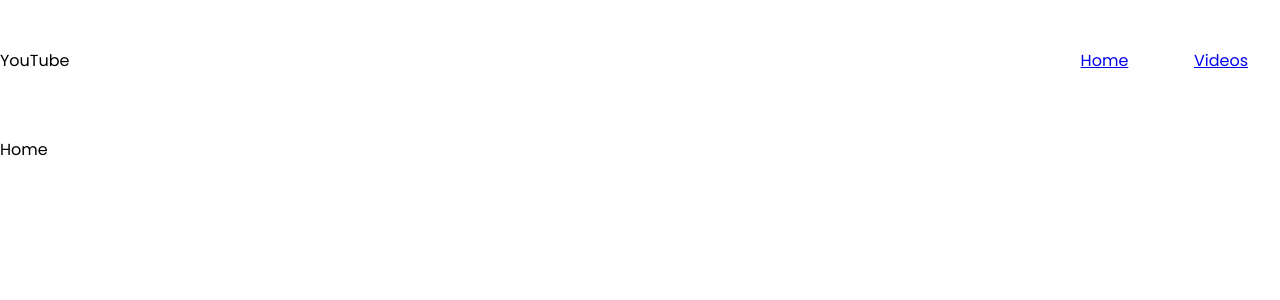
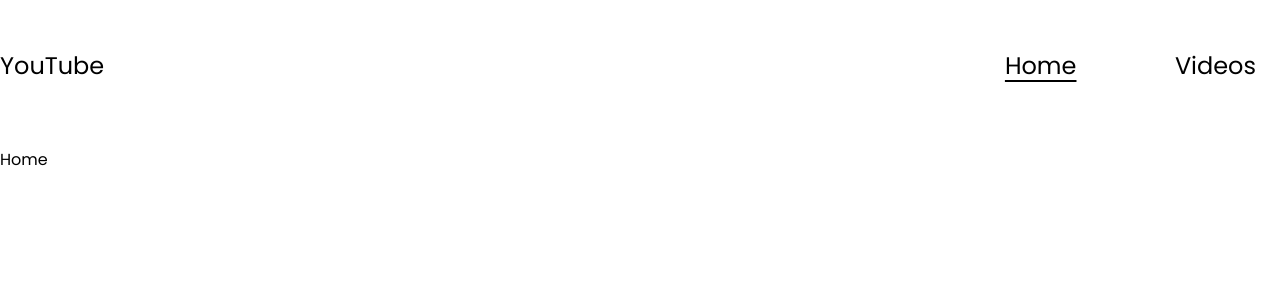
Before and after one commit to ccousill/DjangoReactYoutube, a React (Create React App) app in the folder client/: page / in a window 1280 px wide. Shown: the top 300 px of the page. Built offline with nearby package versions, Linux system fonts and the light colour scheme.

Commit message:
navbar css

```diff
--- a/client/src/components/UI/Navbar.js
+++ b/client/src/components/UI/Navbar.js
@@ -1,5 +1,5 @@
 import React from "react";
-import { Link } from "react-router-dom";
+import { NavLink } from "react-router-dom";
 function Navbar() {
   return (
     <header className="header">
@@ -7,8 +7,8 @@ function Navbar() {
 
       <nav>
         <ul>
-          <Link to="/" ><li>Home</li></Link>
-          <Link to="top50"> <li>Videos</li> </Link>
+          <NavLink exact to="/" className={({isActive})=>isActive ? "active-link" : "link"}><li>Home</li></NavLink>
+          <NavLink to="/top50" className={({isActive})=>isActive ? "active-link" : "link"}> <li>Videos</li> </NavLink>
         </ul>
       </nav>
 
--- a/client/src/css/navbar.css
+++ b/client/src/css/navbar.css
@@ -2,14 +2,43 @@
     display: flex;
     justify-content: space-between;
     align-items: center;
+    font-size: 1.5rem;
 }
 
 nav{
-    margin: 2em;
+    margin: 1em;
 }
 nav ul{
     display: flex;
     gap: 4.1em;
     list-style-type: none;
+}
 
+.link{
+    text-decoration: none;
+    color:black;
+    position: relative;
 }
+
+.link::before {
+    content: '';
+    position: absolute;
+    width: 100%;
+    height: 2px; /* Set the height of the underline */
+    bottom: 0;
+    left: 0;
+    background-color: #000; /* Set the color of the underline */
+    transform: scaleX(0); /* Initially, set the width of the underline to 0 */
+    transform-origin: bottom left;
+    transition: transform 0.3s ease;
+}
+
+.link:hover::before{
+    transform:scaleX(1);
+    transform-origin: bottom-left;
+}
+
+.active-link{
+    color:black;
+    text-underline-offset: 6px;
+}
```
